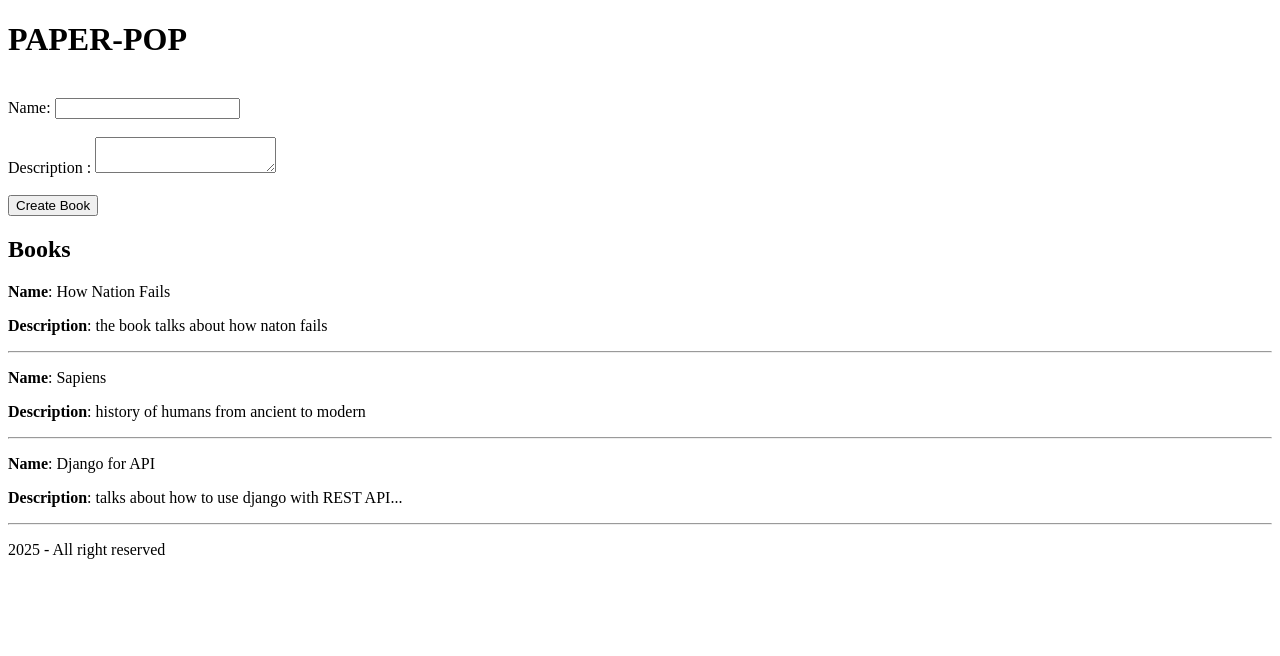
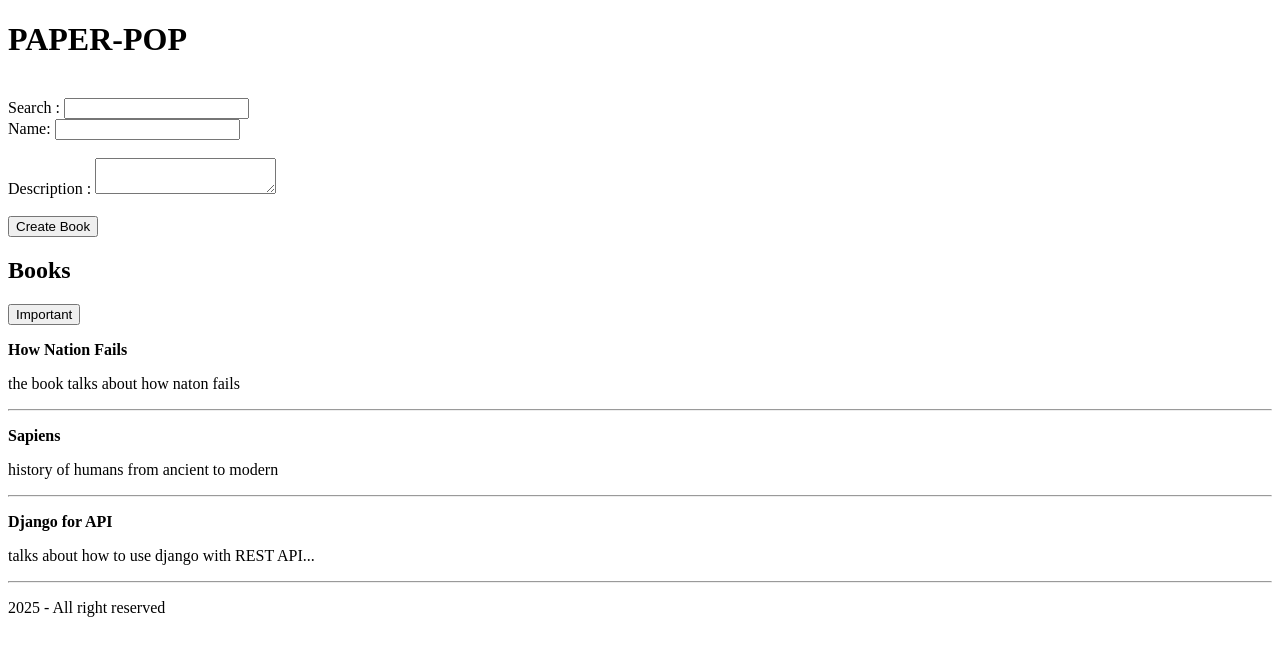
Before and after one commit to Ibnu-Afdel/pagepop-react, a React (Vite) app: page / in a window 1280 px wide. Shown: the top 656 px of the page. Built offline with nearby package versions, Linux system fonts and the light colour scheme.

Commit message:
now map through in App and, add filter

```diff
--- a/src/App.jsx
+++ b/src/App.jsx
@@ -8,11 +8,12 @@ const Header = ({ header }) => {
   );
 };
 
-const BookContent = ({ books, name, description }) => {
+const BookContent = ({ name, description }) => {
   return (
     <>
+      {/* <button>{text}</button>
       <h2>Books</h2>
-      {books.map((book) => (
+      {bookToShow.map((book) => (
         <div key={book.id}>
           <p>
             {" "}
@@ -23,7 +24,14 @@ const BookContent = ({ books, name, description }) => {
           </p>
           <hr />
         </div>
-      ))}
+      ))} */}
+      <div>
+        <p>
+          <strong>{name}</strong>
+        </p>
+        <p>{description}</p>
+        <hr />
+      </div>
     </>
   );
 };
@@ -42,20 +50,39 @@ function App() {
       id: 1,
       name: "How Nation Fails",
       description: "the book talks about how naton fails",
+      favorite: true,
     },
     {
       id: 2,
       name: "Sapiens",
       description: "history of humans from ancient to modern",
+      favorite: false,
     },
     {
       id: 3,
       name: "Django for API",
       description: "talks about how to use django with REST API...",
+      favorite: true,
     },
   ]);
+  // const [newBook, setNewBook] = useState('')
   const [nameInput, setNameInput] = useState("");
   const [descInput, setDescInput] = useState("");
+  const [search, setSearch] = useState("");
+  const [showAll, setShowAll] = useState(true);
+
+  const bookToShow = showAll
+    ? books
+    : books.filter((book) => book.favorite === true);
+
+  const handelSearch = () => {
+    const newbook = setSearch
+      ? books.filter((book) => book.name).includes(search)
+      : books;
+    setBooks(newbook);
+  };
+
+  console.log(handelSearch);
 
   const handelNameInputChange = (event) => {
     console.log(event.target.value);
@@ -70,18 +97,23 @@ function App() {
   const addBook = (event) => {
     event.preventDefault();
     const book = {
-      id: books.length + 1,
+      id: String(books.length + 1),
       name: nameInput,
       description: descInput,
+      favorite: Math.random() < 0.5,
     };
 
     setBooks(books.concat(book));
     setNameInput("");
     setDescInput("");
   };
+
+  const handelShowButton = () => {};
+
   return (
     <>
       <Header header="PAPER-POP" />
+      Search : <input />
       <form onSubmit={addBook}>
         Name: <input value={nameInput} onChange={handelNameInputChange} />{" "}
         <br /> <br />
@@ -90,8 +122,22 @@ function App() {
         <br /> <br />
         <button>Create Book</button>
       </form>
-
-      <BookContent books={books} name="Name" description="Description" />
+      {/* <BookContent
+        bookToShow={bookToShow}
+        name="Name"
+        description="Description"
+      /> */}
+      <h2>Books</h2>
+      <button onClick={() => setShowAll(!showAll)}>
+        {showAll ? "Important" : "All"}
+      </button>
+      {bookToShow.map((book) => (
+        <BookContent
+          key={book.id}
+          name={book.name}
+          description={book.description}
+        />
+      ))}
       <Footer footer="2025 - All right reserved" />
     </>
   );
```
